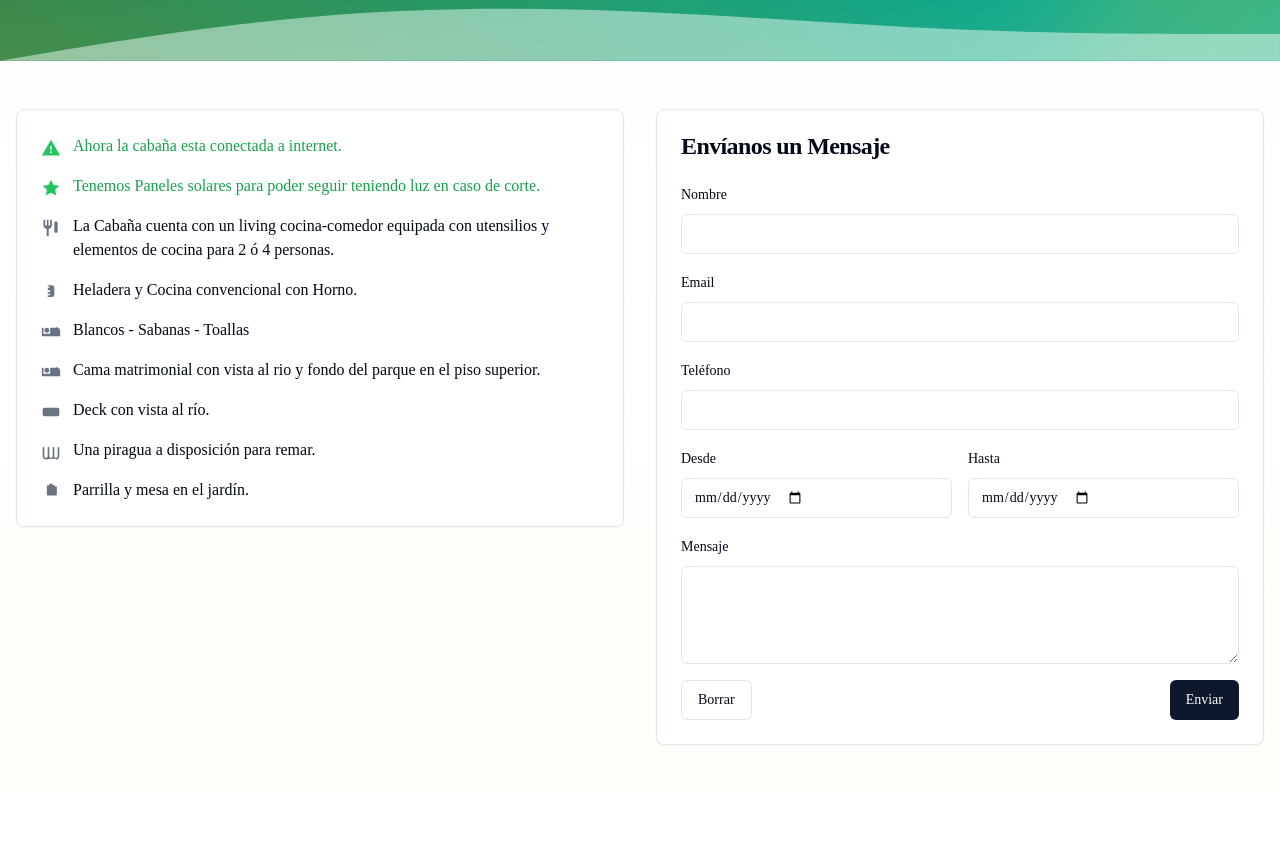
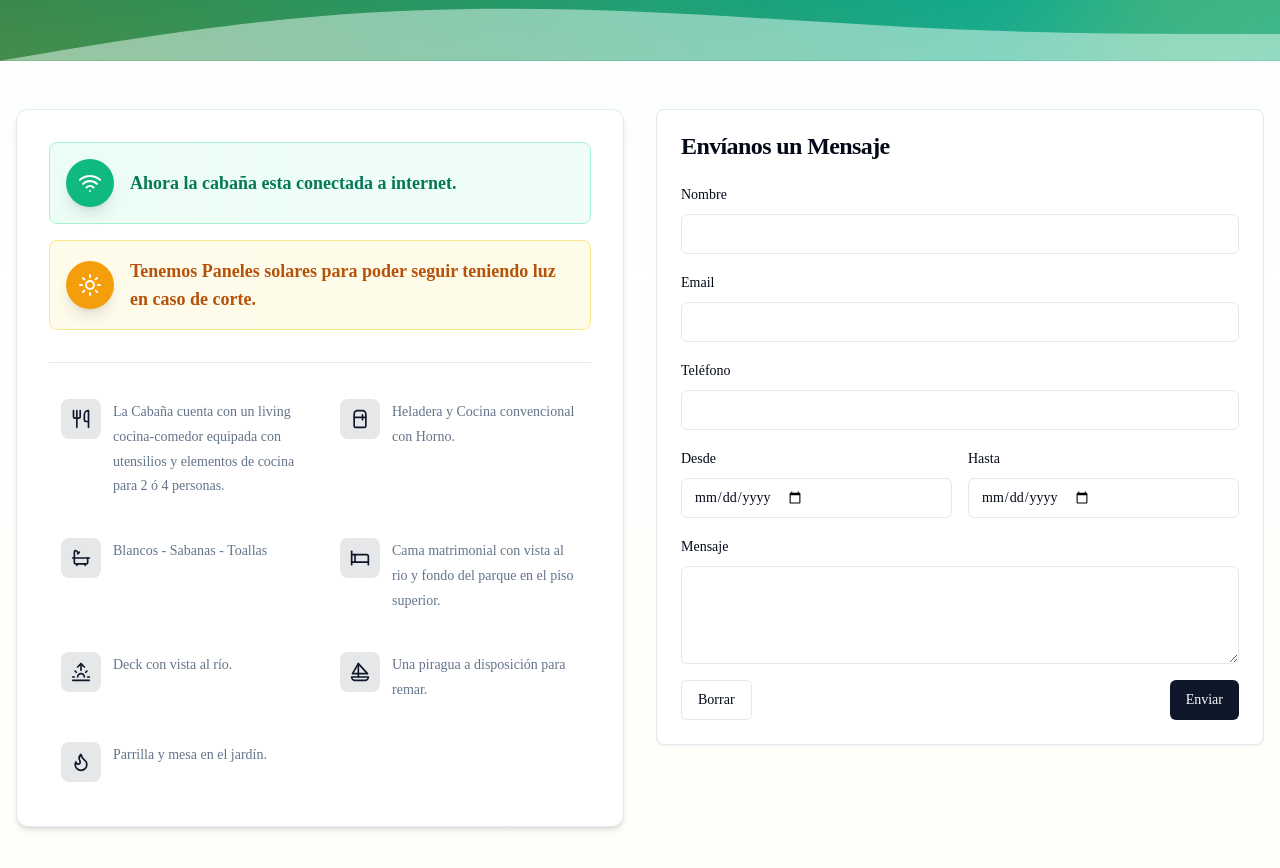
Before and after one commit to cabAlfredes/Alfredes-Website, an Astro site: page /servicios in a window 1280 px wide. Shown: the part 388-1256 px from the top of the page. Before the commit the page ends 1181 px from the top, so only its background shows below. Built offline with nearby package versions, Linux system fonts and the light colour scheme; Astro itself is replaced by a stand-in of ours.

Commit message:
Enhance services section layout and styling for improved user experience

```diff
--- a/src/pages/servicios.astro
+++ b/src/pages/servicios.astro
@@ -13,87 +13,121 @@
       <div class="grid grid-cols-1 lg:grid-cols-2 gap-8">
       <!-- Left Column - Services List -->
       <div>
-        <div class="bg-card rounded-lg shadow-sm border p-6">
-          <div class="space-y-4">
-            <div class="flex items-start space-x-3">
-              <div class="text-green-500 mt-1">
-                <svg class="w-5 h-5" fill="currentColor" viewBox="0 0 24 24">
-                  <path d="M1 21h22L12 2 1 21zm12-3h-2v-2h2v2zm0-4h-2v-4h2v4z"/>
+        <div class="bg-card rounded-xl shadow-md border p-8">
+          <!-- Featured highlights -->
+          <div class="space-y-4 mb-8">
+            <div class="flex items-center gap-4 p-4 bg-gradient-to-r from-emerald-50 to-teal-50 rounded-lg border border-emerald-200">
+              <div class="flex-shrink-0 w-12 h-12 bg-emerald-500 rounded-full flex items-center justify-center shadow-lg">
+                <!-- Wifi icon -->
+                <svg class="w-6 h-6 text-white" xmlns="http://www.w3.org/2000/svg" viewBox="0 0 24 24" fill="none" stroke="currentColor" stroke-width="2" stroke-linecap="round" stroke-linejoin="round">
+                  <path d="M12 20h.01"/><path d="M2 8.82a15 15 0 0 1 20 0"/><path d="M5 12.859a10 10 0 0 1 14 0"/><path d="M8.5 16.429a5 5 0 0 1 7 0"/>
                 </svg>
               </div>
-              <span class="text-green-600 font-medium">Ahora la cabaña esta conectada a internet.</span>
+              <div>
+                <span class="text-emerald-700 font-semibold text-lg">Ahora la cabaña esta conectada a internet.</span>
+              </div>
             </div>
 
-            <div class="flex items-start space-x-3">
-              <div class="text-green-500 mt-1">
-                <svg class="w-5 h-5" fill="currentColor" viewBox="0 0 24 24">
-                  <path d="M12 2l3.09 6.26L22 9.27l-5 4.87 1.18 6.88L12 17.77l-6.18 3.25L7 14.14 2 9.27l6.91-1.01L12 2z"/>
+            <div class="flex items-center gap-4 p-4 bg-gradient-to-r from-amber-50 to-yellow-50 rounded-lg border border-amber-200">
+              <div class="flex-shrink-0 w-12 h-12 bg-amber-500 rounded-full flex items-center justify-center shadow-lg">
+                <!-- Sun icon -->
+                <svg class="w-6 h-6 text-white" xmlns="http://www.w3.org/2000/svg" viewBox="0 0 24 24" fill="none" stroke="currentColor" stroke-width="2" stroke-linecap="round" stroke-linejoin="round">
+                  <circle cx="12" cy="12" r="4"/><path d="M12 2v2"/><path d="M12 20v2"/><path d="m4.93 4.93 1.41 1.41"/><path d="m17.66 17.66 1.41 1.41"/><path d="M2 12h2"/><path d="M20 12h2"/><path d="m6.34 17.66-1.41 1.41"/><path d="m19.07 4.93-1.41 1.41"/>
                 </svg>
               </div>
-              <span class="text-green-600 font-medium">Tenemos Paneles solares para poder seguir teniendo luz en caso de corte.</span>
+              <div>
+                <span class="text-amber-700 font-semibold text-lg">Tenemos Paneles solares para poder seguir teniendo luz en caso de corte.</span>
+              </div>
+            </div>
+          </div>
+
+          <!-- Divider -->
+          <div class="border-t border-gray-200 my-6"></div>
+
+          <!-- Regular amenities grid -->
+          <div class="grid grid-cols-1 sm:grid-cols-2 gap-4">
+            <div class="flex items-start gap-3 p-3 rounded-lg hover:bg-gray-50 transition-colors">
+              <div class="flex-shrink-0 w-10 h-10 bg-primary/10 rounded-lg flex items-center justify-center">
+                <!-- Utensils icon -->
+                <svg class="w-5 h-5 text-primary" xmlns="http://www.w3.org/2000/svg" viewBox="0 0 24 24" fill="none" stroke="currentColor" stroke-width="2" stroke-linecap="round" stroke-linejoin="round">
+                  <path d="M3 2v7c0 1.1.9 2 2 2h4a2 2 0 0 0 2-2V2"/><path d="M7 2v20"/><path d="M21 15V2a5 5 0 0 0-5 5v6c0 1.1.9 2 2 2h3Zm0 0v7"/>
+                </svg>
+              </div>
+              <div>
+                <span class="text-sm text-muted-foreground leading-relaxed">La Cabaña cuenta con un living cocina-comedor equipada con utensilios y elementos de cocina para 2 ó 4 personas.</span>
+              </div>
             </div>
 
-            <div class="flex items-start space-x-3">
-              <div class="text-gray-500 mt-1">
-                <svg class="w-5 h-5" fill="currentColor" viewBox="0 0 24 24">
-                  <path d="M11 9H9V2H7v7H5V2H3v7c0 2.12 1.66 3.84 3.75 3.97V22h2.5v-9.03C11.34 12.84 13 11.12 13 9V2h-2v7zm5-3v10c0 1.1.9 2 2 2s2-.9 2-2V6c0-1.1-.9-2-2-2s-2 .9-2 2z"/>
+            <div class="flex items-start gap-3 p-3 rounded-lg hover:bg-gray-50 transition-colors">
+              <div class="flex-shrink-0 w-10 h-10 bg-primary/10 rounded-lg flex items-center justify-center">
+                <!-- Refrigerator icon -->
+                <svg class="w-5 h-5 text-primary" xmlns="http://www.w3.org/2000/svg" viewBox="0 0 24 24" fill="none" stroke="currentColor" stroke-width="2" stroke-linecap="round" stroke-linejoin="round">
+                  <path d="M5 6a4 4 0 0 1 4-4h6a4 4 0 0 1 4 4v14a2 2 0 0 1-2 2H7a2 2 0 0 1-2-2V6Z"/><path d="M5 10h14"/><path d="M15 7v6"/>
                 </svg>
               </div>
-              <span>La Cabaña cuenta con un living cocina-comedor equipada con utensilios y elementos de cocina para 2 ó 4 personas.</span>
+              <div>
+                <span class="text-sm text-muted-foreground leading-relaxed">Heladera y Cocina convencional con Horno.</span>
+              </div>
             </div>
 
-            <div class="flex items-start space-x-3">
-              <div class="text-gray-500 mt-1">
-                <svg class="w-5 h-5" fill="currentColor" viewBox="0 0 24 24">
-                  <path d="M8 5h2v2h-.5c-.83 0-1.5.67-1.5 1.5S8.67 10 9.5 10H11v2H8v2h3v2H8v2h5c1.66 0 3-1.34 3-3V7c0-1.66-1.34-3-3-3H8V5z"/>
+            <div class="flex items-start gap-3 p-3 rounded-lg hover:bg-gray-50 transition-colors">
+              <div class="flex-shrink-0 w-10 h-10 bg-primary/10 rounded-lg flex items-center justify-center">
+                <!-- Bath icon (towels) -->
+                <svg class="w-5 h-5 text-primary" xmlns="http://www.w3.org/2000/svg" viewBox="0 0 24 24" fill="none" stroke="currentColor" stroke-width="2" stroke-linecap="round" stroke-linejoin="round">
+                  <path d="M9 6 6.5 3.5a1.5 1.5 0 0 0-1-.5C4.683 3 4 3.683 4 4.5V17a2 2 0 0 0 2 2h12a2 2 0 0 0 2-2v-5"/><line x1="10" x2="8" y1="5" y2="7"/><line x1="2" x2="22" y1="12" y2="12"/><line x1="7" x2="7" y1="19" y2="21"/><line x1="17" x2="17" y1="19" y2="21"/>
                 </svg>
               </div>
-              <span>Heladera y Cocina convencional con Horno.</span>
+              <div>
+                <span class="text-sm text-muted-foreground leading-relaxed">Blancos - Sabanas - Toallas</span>
+              </div>
             </div>
 
-            <div class="flex items-start space-x-3">
-              <div class="text-gray-500 mt-1">
-                <svg class="w-5 h-5" fill="currentColor" viewBox="0 0 24 24">
-                  <path d="M7 13c1.66 0 3-1.34 3-3S8.66 7 7 7s-3 1.34-3 3 1.34 3 3 3zm12-6h-8v7H3V7H1v10h22v-6c0-2.76-2.24-5-5-5z"/>
+            <div class="flex items-start gap-3 p-3 rounded-lg hover:bg-gray-50 transition-colors">
+              <div class="flex-shrink-0 w-10 h-10 bg-primary/10 rounded-lg flex items-center justify-center">
+                <!-- Bed icon -->
+                <svg class="w-5 h-5 text-primary" xmlns="http://www.w3.org/2000/svg" viewBox="0 0 24 24" fill="none" stroke="currentColor" stroke-width="2" stroke-linecap="round" stroke-linejoin="round">
+                  <path d="M2 4v16"/><path d="M2 8h18a2 2 0 0 1 2 2v10"/><path d="M2 17h20"/><path d="M6 8v9"/>
                 </svg>
               </div>
-              <span>Blancos - Sabanas - Toallas</span>
+              <div>
+                <span class="text-sm text-muted-foreground leading-relaxed">Cama matrimonial con vista al rio y fondo del parque en el piso superior.</span>
+              </div>
             </div>
 
-            <div class="flex items-start space-x-3">
-              <div class="text-gray-500 mt-1">
-                <svg class="w-5 h-5" fill="currentColor" viewBox="0 0 24 24">
-                  <path d="M7 13c1.66 0 3-1.34 3-3S8.66 7 7 7s-3 1.34-3 3 1.34 3 3 3zm12-6h-8v7H3V7H1v10h22v-6c0-2.76-2.24-5-5-5z"/>
+            <div class="flex items-start gap-3 p-3 rounded-lg hover:bg-gray-50 transition-colors">
+              <div class="flex-shrink-0 w-10 h-10 bg-primary/10 rounded-lg flex items-center justify-center">
+                <!-- Sunrise/view icon -->
+                <svg class="w-5 h-5 text-primary" xmlns="http://www.w3.org/2000/svg" viewBox="0 0 24 24" fill="none" stroke="currentColor" stroke-width="2" stroke-linecap="round" stroke-linejoin="round">
+                  <path d="M12 2v8"/><path d="m4.93 10.93 1.41 1.41"/><path d="M2 18h2"/><path d="M20 18h2"/><path d="m19.07 10.93-1.41 1.41"/><path d="M22 22H2"/><path d="m8 6 4-4 4 4"/><path d="M16 18a4 4 0 0 0-8 0"/>
                 </svg>
               </div>
-              <span>Cama matrimonial con vista al rio y fondo del parque en el piso superior.</span>
+              <div>
+                <span class="text-sm text-muted-foreground leading-relaxed">Deck con vista al río.</span>
+              </div>
             </div>
 
-            <div class="flex items-start space-x-3">
-              <div class="text-gray-500 mt-1">
-                <svg class="w-5 h-5" fill="currentColor" viewBox="0 0 24 24">
-                  <path d="M22 9v6c0 1.1-.9 2-2 2H4c-1.1 0-2-.9-2-2V9c0-1.1.9-2 2-2h16c1.1 0 2 .9 2 2z"/>
+            <div class="flex items-start gap-3 p-3 rounded-lg hover:bg-gray-50 transition-colors">
+              <div class="flex-shrink-0 w-10 h-10 bg-primary/10 rounded-lg flex items-center justify-center">
+                <!-- Sailboat/kayak icon -->
+                <svg class="w-5 h-5 text-primary" xmlns="http://www.w3.org/2000/svg" viewBox="0 0 24 24" fill="none" stroke="currentColor" stroke-width="2" stroke-linecap="round" stroke-linejoin="round">
+                  <path d="M22 18H2a4 4 0 0 0 4 4h12a4 4 0 0 0 4-4Z"/><path d="M21 14 10 2 3 14h18Z"/><path d="M10 2v16"/>
                 </svg>
               </div>
-              <span>Deck con vista al río.</span>
+              <div>
+                <span class="text-sm text-muted-foreground leading-relaxed">Una piragua a disposición para remar.</span>
+              </div>
             </div>
 
-            <div class="flex items-start space-x-3">
-              <div class="text-gray-500 mt-1">
-                <svg class="w-5 h-5" fill="currentColor" viewBox="0 0 24 24">
-                  <path d="M20 21c-1.39 0-2.78-.47-4-1.32-.85.43-1.79.68-2.8.68-.68 0-1.33-.13-1.95-.37C8.87 20.63 7.5 21 6 21c-2.21 0-4-1.79-4-4V7c0-.55.45-1 1-1s1 .45 1 1v10c0 1.1.9 2 2 2s2-.9 2-2V7c0-.55.45-1 1-1s1 .45 1 1v10c0 1.1.9 2 2 2s2-.9 2-2V7c0-.55.45-1 1-1s1 .45 1 1v10c0 1.1.9 2 2 2s2-.9 2-2V7c0-.55.45-1 1-1s1 .45 1 1v10c0 2.21-1.79 4-4 4z"/>
+            <div class="flex items-start gap-3 p-3 rounded-lg hover:bg-gray-50 transition-colors sm:col-span-2">
+              <div class="flex-shrink-0 w-10 h-10 bg-primary/10 rounded-lg flex items-center justify-center">
+                <!-- Flame/grill icon -->
+                <svg class="w-5 h-5 text-primary" xmlns="http://www.w3.org/2000/svg" viewBox="0 0 24 24" fill="none" stroke="currentColor" stroke-width="2" stroke-linecap="round" stroke-linejoin="round">
+                  <path d="M8.5 14.5A2.5 2.5 0 0 0 11 12c0-1.38-.5-2-1-3-1.072-2.143-.224-4.054 2-6 .5 2.5 2 4.9 4 6.5 2 1.6 3 3.5 3 5.5a7 7 0 1 1-14 0c0-1.153.433-2.294 1-3a2.5 2.5 0 0 0 2.5 2.5z"/>
                 </svg>
               </div>
-              <span>Una piragua a disposición para remar.</span>
-            </div>
-
-            <div class="flex items-start space-x-3">
-              <div class="text-gray-500 mt-1">
-                <svg class="w-5 h-5" fill="currentColor" viewBox="0 0 24 24">
-                  <path d="M17 5.33C17 4.6 16.4 4 15.67 4H14V2h-4v2H8.33C7.6 4 7 4.6 7 5.33V15c0 .74.6 1.34 1.33 1.34h9.33c.74 0 1.34-.6 1.34-1.34V5.33z"/>
-                </svg>
+              <div>
+                <span class="text-sm text-muted-foreground leading-relaxed">Parrilla y mesa en el jardín.</span>
               </div>
-              <span>Parrilla y mesa en el jardín.</span>
             </div>
           </div>
         </div>
```
